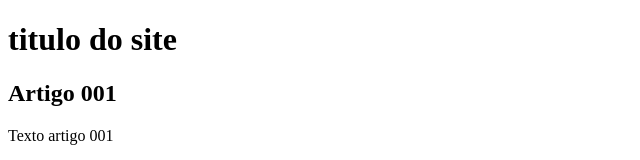
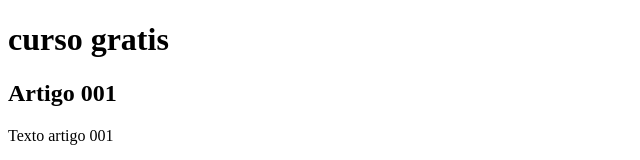
Before and after one commit to Rafaelvinicius139/teste, a plain HTML site: page index.html in a window 1280 px wide. Shown: the top 160 px of the page, without its empty margins (0-640 px from the left). Drawn offline with Linux system fonts and the light colour scheme.

Commit message:
atualizar

```diff
--- a/index.html
+++ b/index.html
@@ -9,7 +9,7 @@
 
     <main>
         <header>
-            <h1>titulo do site </h1>
+            <h1>curso gratis  </h1>
         </header>
         <article>
             <h2>Artigo 001</h2>
```
